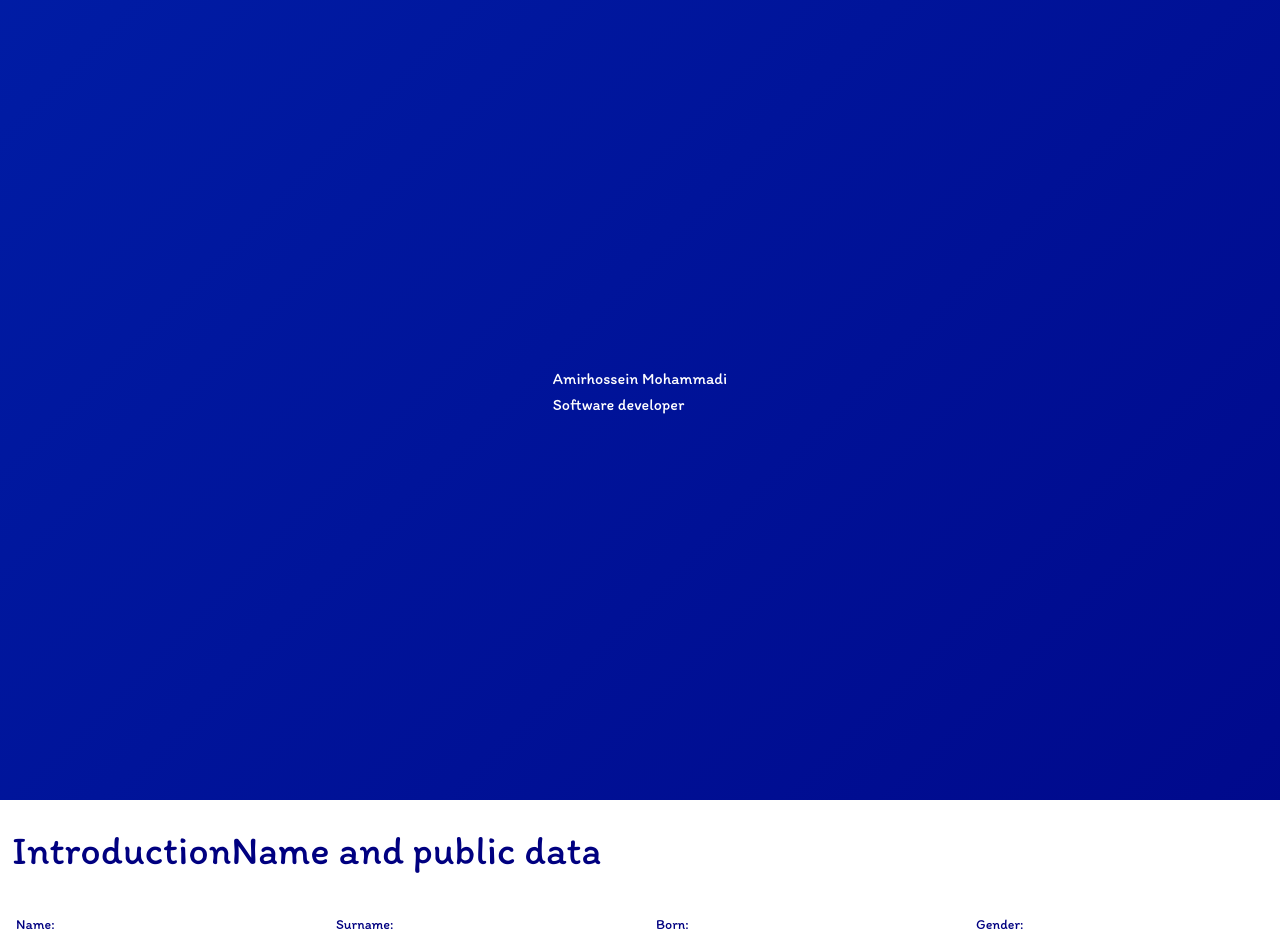
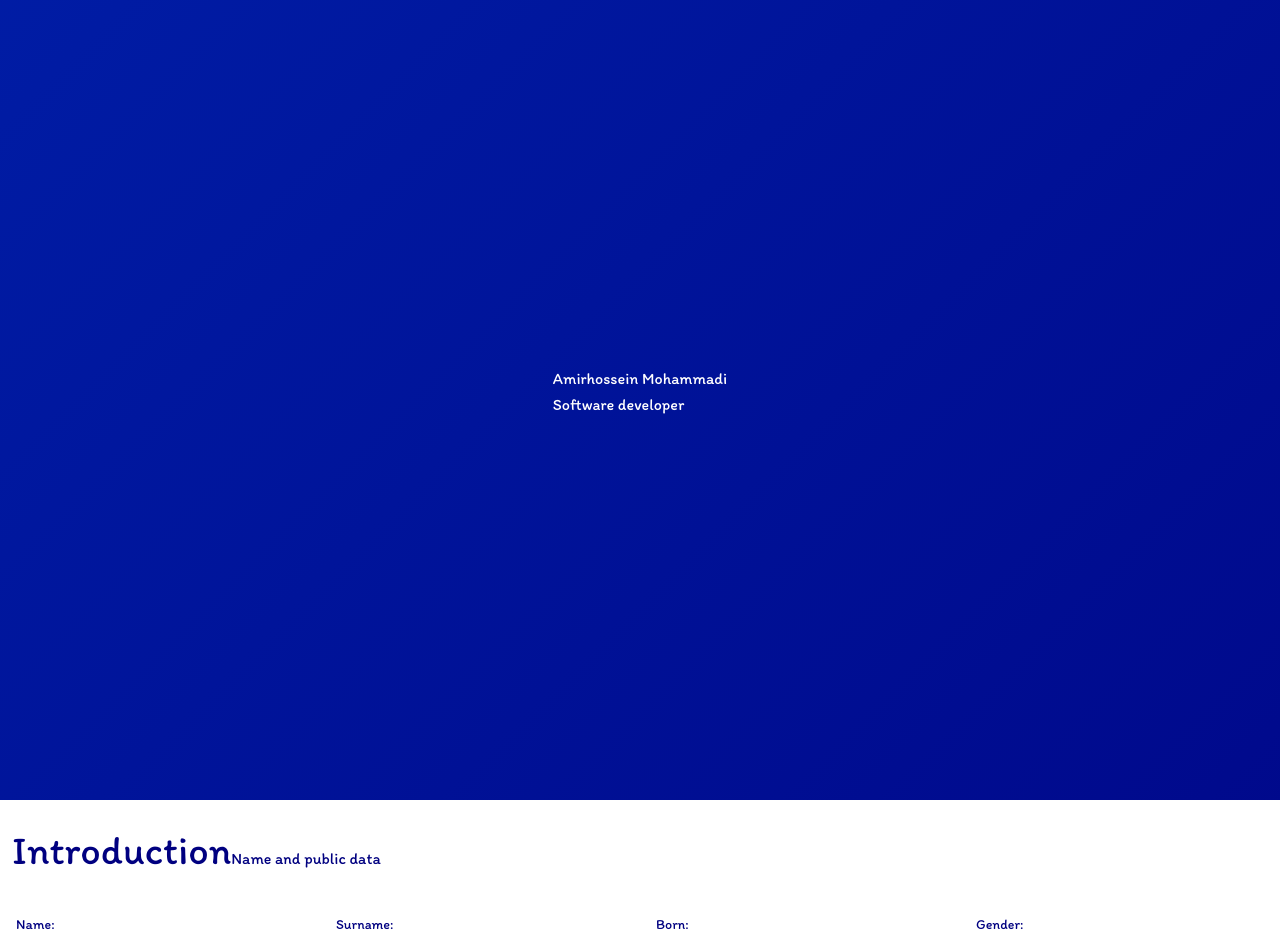
Before and after one commit to BlackIQ/amirhossein.info, a React (Create React App) app: page / in a window 1280 px wide. Shown: the top 941 px of the page. Built offline with nearby package versions, Linux system fonts and the light colour scheme.

Commit message:
Added desc class

```diff
--- a/src/App.css
+++ b/src/App.css
@@ -32,8 +32,10 @@
   padding-bottom: 5%;
 }
 
+.desc {
+  font-size: 40%;
+}
+
 .pointer {
   cursor: pointer;
 }
-
-/*# sourceMappingURL=main.css.map */
```
